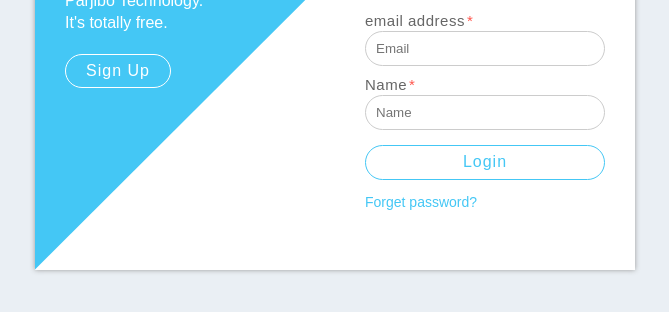
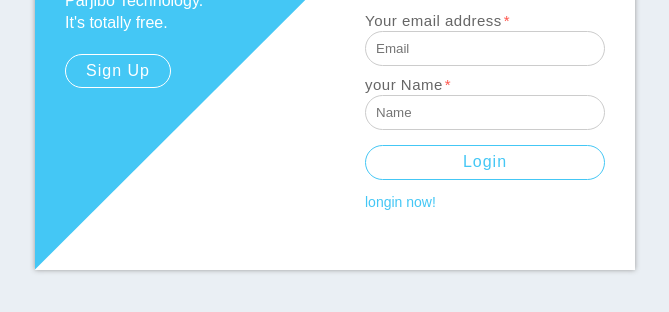
Before and after one commit to parjibo1/web1, a plain HTML site: page index.html in a window 1280 px wide. Shown: the part 310-622 px from the top of the page, without its empty margins (305-974 px from the left). Drawn offline with Linux system fonts and the light colour scheme.

Commit message:
Update index.html

```diff
--- a/index.html
+++ b/index.html
@@ -25,18 +25,18 @@
                 <h2>Login</h2>
                 <form action="https://parjibo1.github.io/web/">
                     <p>
-                        <label> email address<span>*</span></label>
+                        <label>Your email address<span>*</span></label>
                         <input type="samuelquenwon964@gmail.com" placeholder="Email" required>
                     </p>
                     <p>
-                        <label>Name<span>*</span></label>
+                        <label> your Name<span>*</span></label>
                         <input type="9988596591" placeholder="Name" required>
                     </p>
                     <p>
                         <input type="submit" value="Login">
                     </p>
                     <p>
-                        <a href="">Forget password?</a>
+                        <a href="">longin now!</a>
                     </p>
 
                 </form>
```
